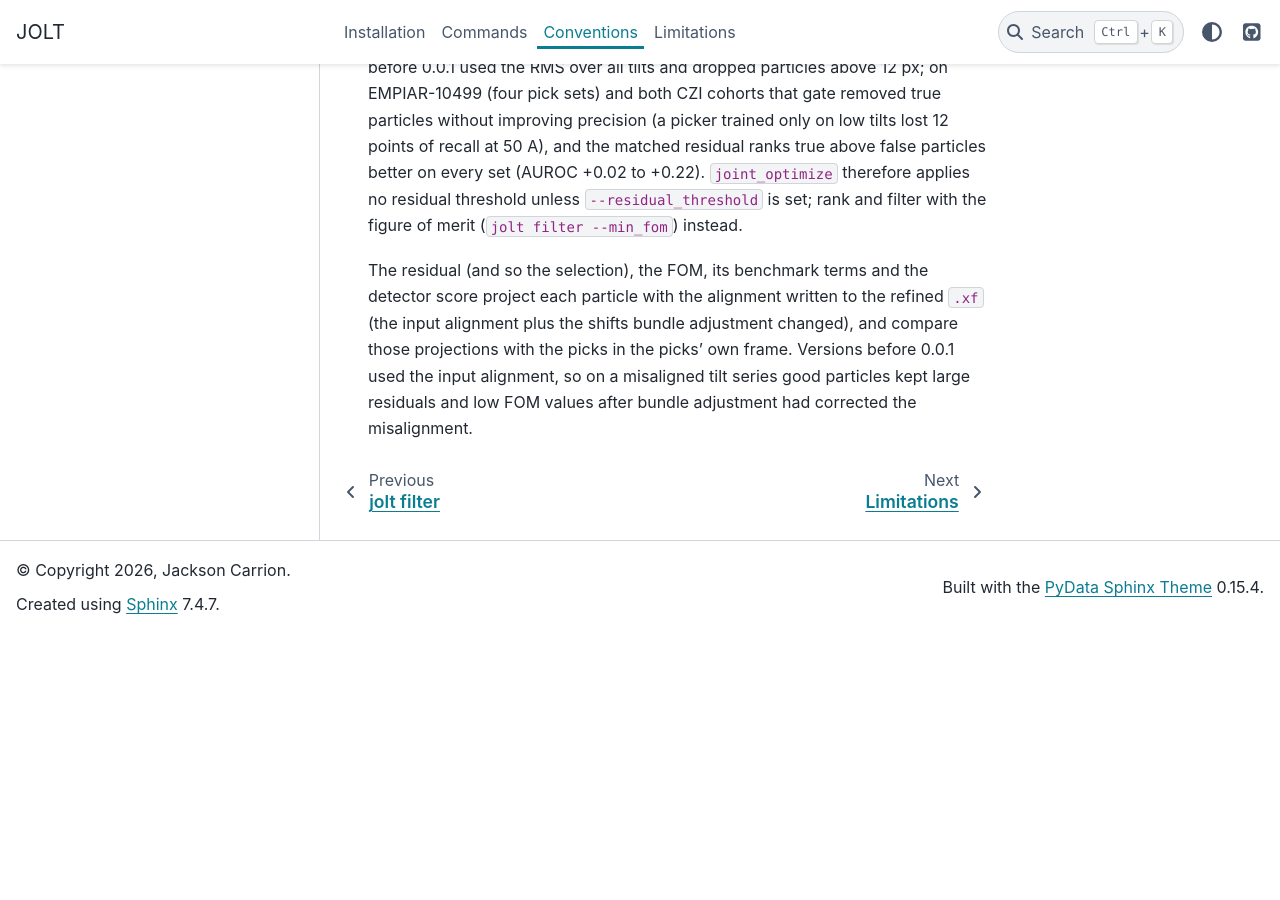
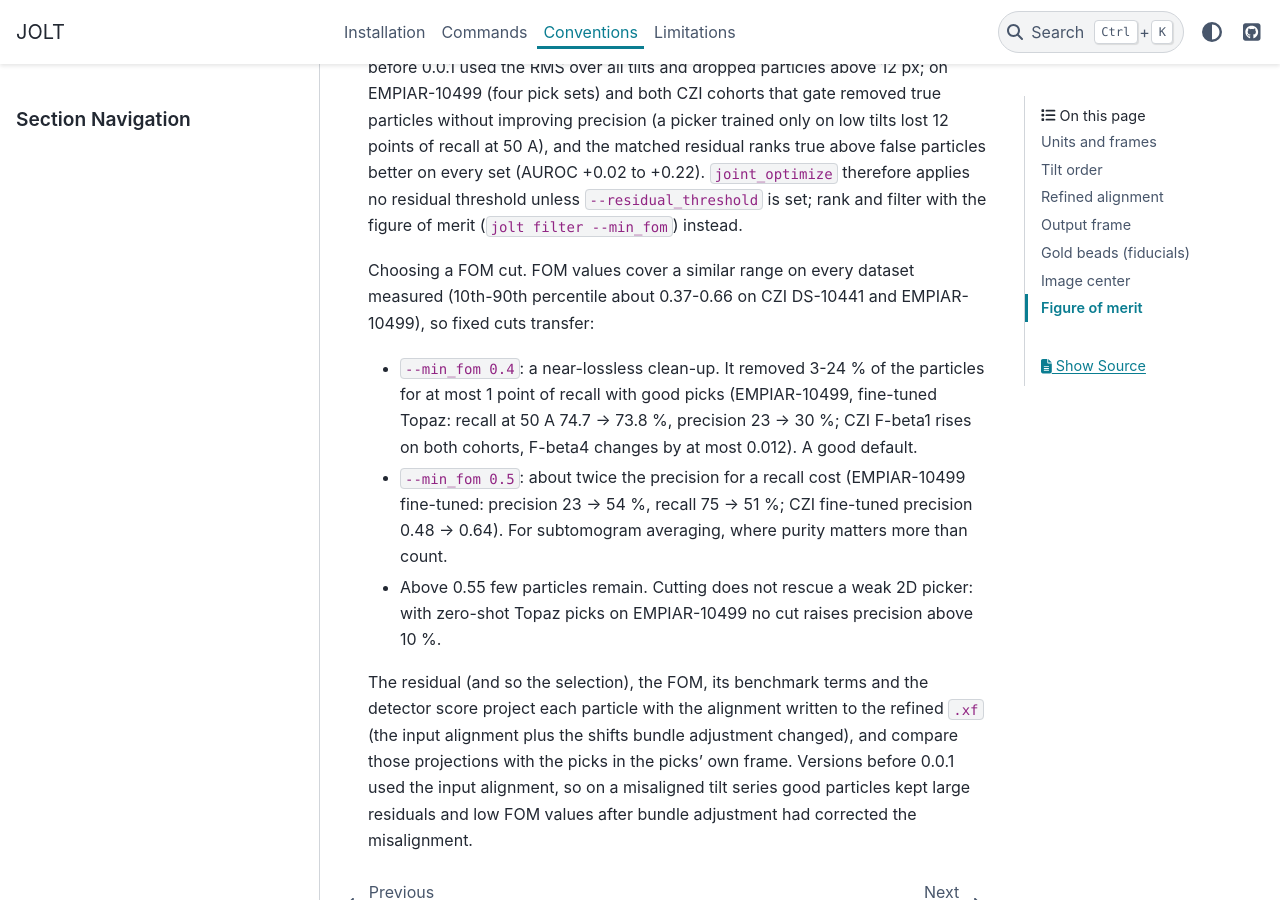
Before and after one commit to jtcarrion/jolt, a Sphinx documentation site: the page built from docs/source/conventions.rst, in a window 1280 px wide and 900 px high, scrolled down 4058 px. Built offline with Sphinx 7.4.7 and the PyData theme 0.15.4, drawn with Linux system fonts in a browser that asks for light colours; before the commit the page ends 4692 px from its top, so only the background shows below that.

Commit message:
docs: FOM cut guidance for the matched-residual FOM; bead health-flag note
With the matched residual the FOM is higher than before (every particle scores >= 0.3), so the old "start at 0.3"
advice no longer filters anything. Measured on the validation runs (CZI DS-10441 zero-shot and fine-tuned, official
F-beta; EMPIAR-10499 00254-00258 with three pick sets, one-to-one within 50 A): FOM ranges are similar across
datasets (10th-90th percentile ~0.37-0.66), so fixed cuts transfer.
- --min_fom 0.4: near-lossless clean-up (EMPIAR fine-tuned recall 74.7 -> 73.8 %, precision 23 -> 30 %; CZI
  F-beta1 rises on both cohorts, F-beta4 changes by <= 0.012).
- --min_fom 0.5: ~2x precision at a recall cost (EMPIAR fine-tuned 23 -> 54 % precision, 75 -> 51 % recall).
Documented on the conventions page and in jolt filter --min_fom help. Limitations: the shift_runaway flag can fire
when gold beads legitimately correct a few badly aligned tilts.

Co-Authored-By: Claude Opus 5.5 <noreply@anthropic.com>

```diff
--- a/docs/source/conventions.rst
+++ b/docs/source/conventions.rst
@@ -126,6 +126,18 @@ points of recall at 50 A), and the matched residual ranks true above false parti
 +0.02 to +0.22). ``joint_optimize`` therefore applies no residual threshold unless ``--residual_threshold`` is set;
 rank and filter with the figure of merit (``jolt filter --min_fom``) instead.
 
+Choosing a FOM cut. FOM values cover a similar range on every dataset measured (10th-90th percentile about
+0.37-0.66 on CZI DS-10441 and EMPIAR-10499), so fixed cuts transfer:
+
+* ``--min_fom 0.4``: a near-lossless clean-up. It removed 3-24 % of the particles for at most 1 point of recall with
+  good picks (EMPIAR-10499, fine-tuned Topaz: recall at 50 A 74.7 -> 73.8 %, precision 23 -> 30 %; CZI F-beta1 rises
+  on both cohorts, F-beta4 changes by at most 0.012). A good default.
+* ``--min_fom 0.5``: about twice the precision for a recall cost (EMPIAR-10499 fine-tuned: precision 23 -> 54 %,
+  recall 75 -> 51 %; CZI fine-tuned precision 0.48 -> 0.64). For subtomogram averaging, where purity matters more
+  than count.
+* Above 0.55 few particles remain. Cutting does not rescue a weak 2D picker: with zero-shot Topaz picks on
+  EMPIAR-10499 no cut raises precision above 10 %.
+
 The residual (and so the selection), the FOM, its benchmark terms and the detector score project each
 particle with the alignment written to the refined ``.xf`` (the input alignment plus the shifts bundle
 adjustment changed), and compare those projections with the picks in the picks' own frame. Versions before
--- a/docs/source/limitations.rst
+++ b/docs/source/limitations.rst
@@ -20,5 +20,8 @@ Limitations
 * Without gold beads, the alignment refined from picks alone converges to about 1.3-2.2 px bead RMS on
   EMPIAR-10499 (limited by per-particle pick scatter): alignments worse than that improve, but picks alone cannot
   reach fiducial quality. Register beads with ``jolt import --fiducials imod`` when an etomo ``.fid`` exists.
+* With gold beads, the bundle-adjustment health check can flag ``shift_runaway`` when the beads legitimately correct
+  a few badly aligned tilts by several pixels (seen on patch-tracking alignments of EMPIAR-10499); check the bead RMS
+  in ``run_status.json`` (``fiducials``) before discarding such a series.
 * The ``teamtomo`` frame shows an unexplained ``+0.15 +/- 0.05`` voxel z residual against a TeamTomo reconstruction
   (one series). CZI ground truth sits 0.5 voxel below the ``teamtomo`` frame in z (see Conventions).
```
Also changed, not shown: 1 other file.
